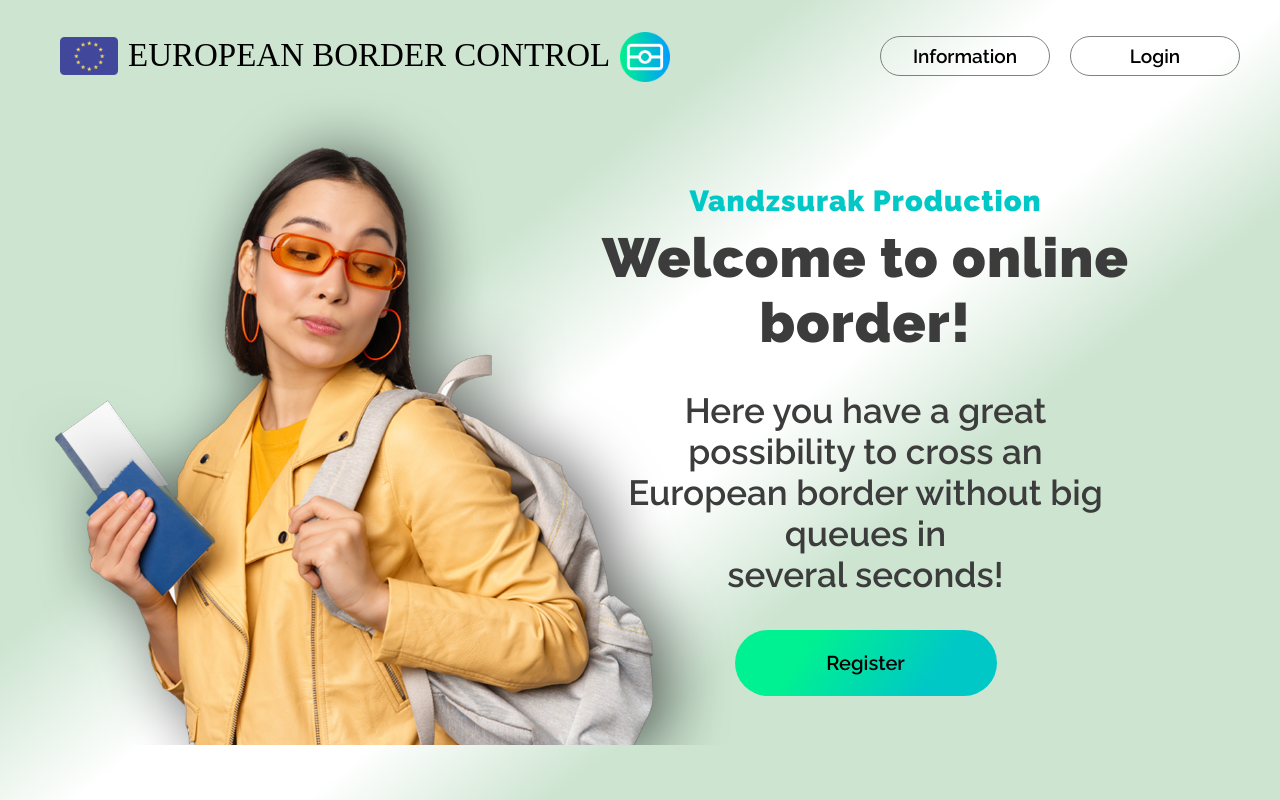
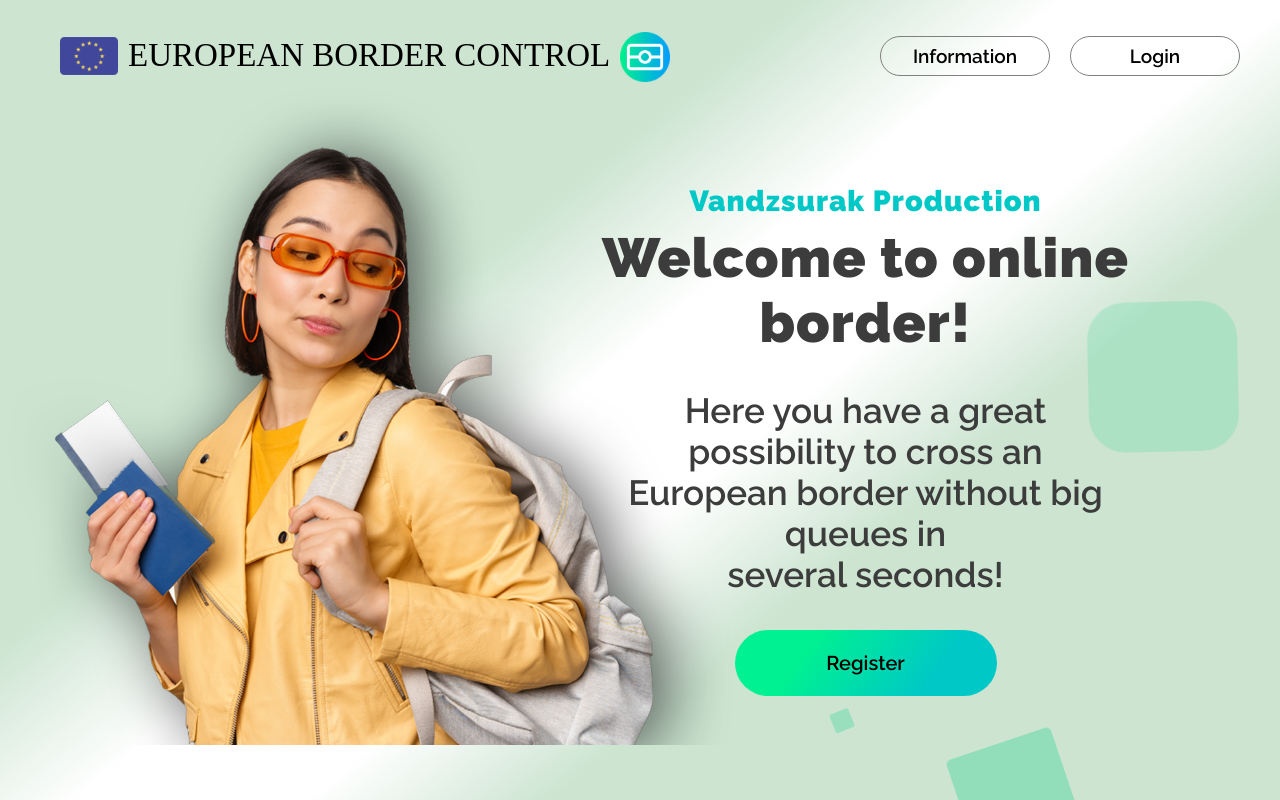
Before and after one commit to kiril-vandzsurak/european-online-border, a React (Create React App) app: page / in a window 1280 px wide. Built offline with nearby package versions, Linux system fonts and the light colour scheme; a web font is replaced by a local one.

Commit message:
adding animation

```diff
--- a/src/components/WelcomePage/WelcomePage.css
+++ b/src/components/WelcomePage/WelcomePage.css
@@ -1,5 +1,104 @@
 @import url("https://fonts.googleapis.com/css2?family=Phudu:wght@300&display=swap");
 @import url("https://fonts.googleapis.com/css2?family=Raleway:wght@600;900&display=swap");
+
+.circles {
+  position: absolute;
+  top: 0;
+  left: 0;
+  width: 100%;
+  height: 100%;
+  overflow: hidden;
+}
+
+@keyframes animate {
+  0% {
+    opacity: 1;
+    border-radius: 0;
+    transform: translateY(0) rotate(0deg);
+  }
+  100% {
+    opacity: 0;
+    border-radius: 50%;
+    transform: translateY(-1000px) rotate(720deg);
+  }
+}
+
+.circles div {
+  position: absolute;
+  display: block;
+  list-style: none;
+  width: 20px;
+  height: 20px;
+  background: rgba(75, 215, 159, 0.5);
+  bottom: -150px;
+  animation: animate 25s linear infinite;
+}
+
+.circles div:nth-child(1) {
+  left: 25%;
+  width: 80px;
+  height: 80px;
+  animation-delay: 0s;
+}
+.circles div:nth-child(2) {
+  left: 25%;
+  width: 80px;
+  height: 80px;
+  animation-delay: 2s;
+  animation-duration: 12s;
+}
+.circles div:nth-child(3) {
+  left: 70%;
+  width: 20px;
+  height: 20px;
+  animation-delay: 4s;
+}
+.circles div:nth-child(4) {
+  left: 40%;
+  width: 60px;
+  height: 60px;
+  animation-delay: 0s;
+  animation-duration: 18s;
+}
+.circles div:nth-child(5) {
+  left: 65%;
+  width: 20px;
+  height: 20px;
+  animation-delay: 0s;
+}
+.circles div:nth-child(6) {
+  left: 75%;
+  width: 110px;
+  height: 110px;
+  animation-delay: 3s;
+}
+.circles div:nth-child(7) {
+  left: 35%;
+  width: 150px;
+  height: 150px;
+  animation-delay: 7s;
+}
+.circles div:nth-child(8) {
+  left: 50%;
+  width: 25px;
+  height: 25px;
+  animation-delay: 15s;
+  animation-duration: 45s;
+}
+.circles div:nth-child(9) {
+  left: 20%;
+  width: 15px;
+  height: 15px;
+  animation-delay: 2s;
+  animation-duration: 45s;
+}
+.circles div:nth-child(10) {
+  left: 85%;
+  width: 150px;
+  height: 150px;
+  animation-delay: 0s;
+  animation-duration: 11s;
+}
 
 .background {
   background: rgb(204, 228, 208);
@@ -60,6 +159,7 @@
 .buttonsRow button {
   font-family: "Raleway", sans-serif;
   font-size: 19px;
+  cursor: pointer;
 }
 
 .rowBottom {
@@ -72,6 +172,7 @@
   position: relative;
   top: 99px;
   right: 149px;
+  z-index: 1;
 }
 
 h5,
@@ -111,4 +212,37 @@
     rgba(0, 200, 198, 1) 75%
   );
   font-size: 20px;
+  cursor: pointer;
+  /* animation-name: example;
+  animation-duration: 5s; */
 }
+
+/* @keyframes example {
+  from {
+    background: rgb(0, 241, 145);
+    background: linear-gradient(
+      126deg,
+      rgba(0, 241, 145, 1) 27%,
+      rgba(0, 200, 198, 1) 75%
+    );
+  }
+  to {
+    background: rgb(0, 241, 145);
+    background: linear-gradient(
+      -126deg,
+      rgba(0, 241, 145, 1) 27%,
+      rgba(0, 200, 198, 1) 75%
+    );
+  }
+} */
+
+.mainTextStyling button:hover {
+  border: 2px black solid;
+}
+
+.buttonsRow button:hover {
+  border: 2px black solid;
+}
+
+/* background: rgb(0,241,145);
+background: linear-gradient(307deg, rgba(0,241,145,1) 27%, rgba(0,200,198,1) 75%); */
--- a/src/components/WelcomePage/WelcomePage.jsx
+++ b/src/components/WelcomePage/WelcomePage.jsx
@@ -5,6 +5,18 @@
 const WelcomePage = () => {
   return (
     <div className="background">
+      <div className="circles">
+        <div></div>
+        <div></div>
+        <div></div>
+        <div></div>
+        <div></div>
+        <div></div>
+        <div></div>
+        <div></div>
+        <div></div>
+        <div></div>
+      </div>
       <div className="upperNavbar">
         <Container className="containerWelcome">
           <Row className="rowDirection">
@@ -48,6 +60,8 @@
                   display: "block",
                   height: "660px",
                   width: "749px",
+                  position: "relative",
+                  zIndex: "1",
                 }}
                 src={window.location.origin + "/welcome-lady1.png"}
                 alt="img"
```
